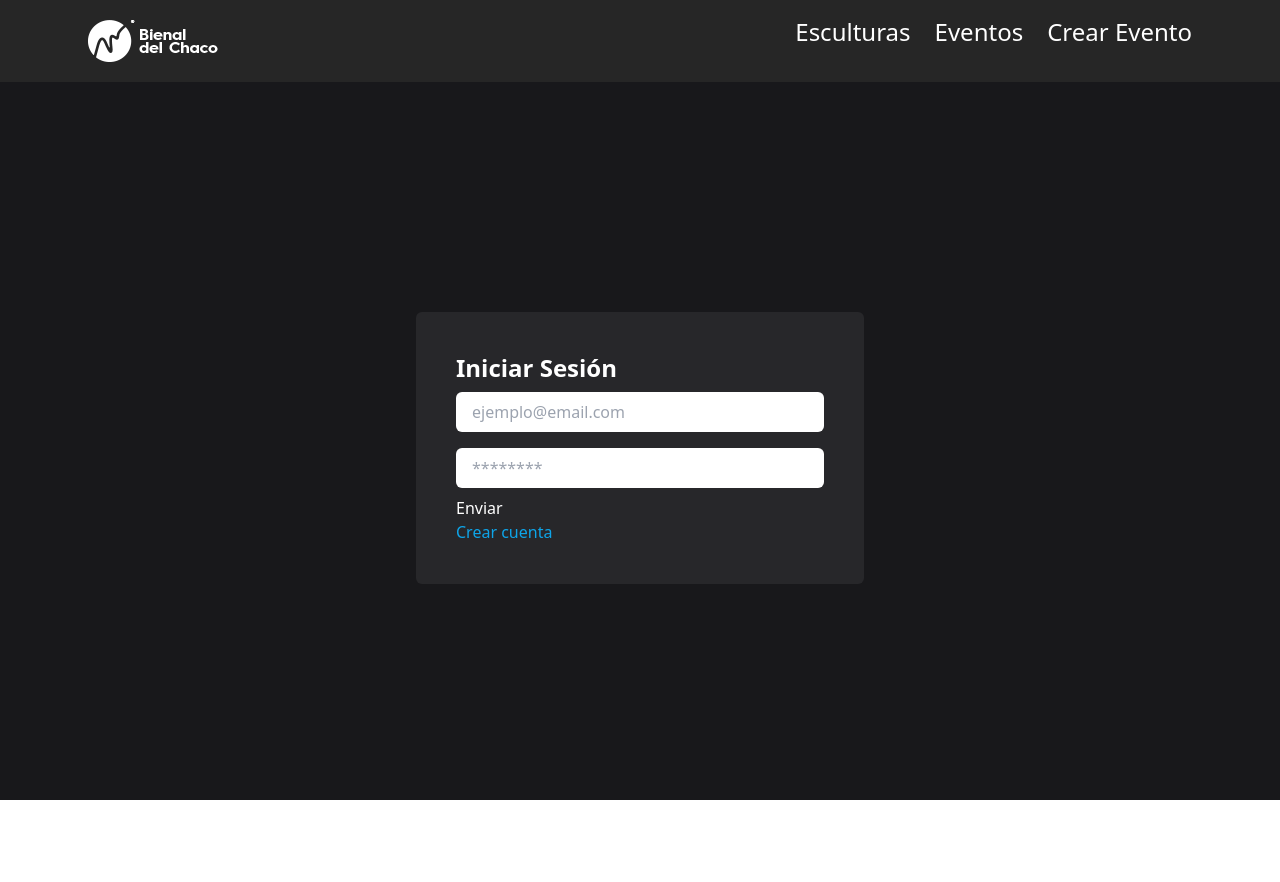
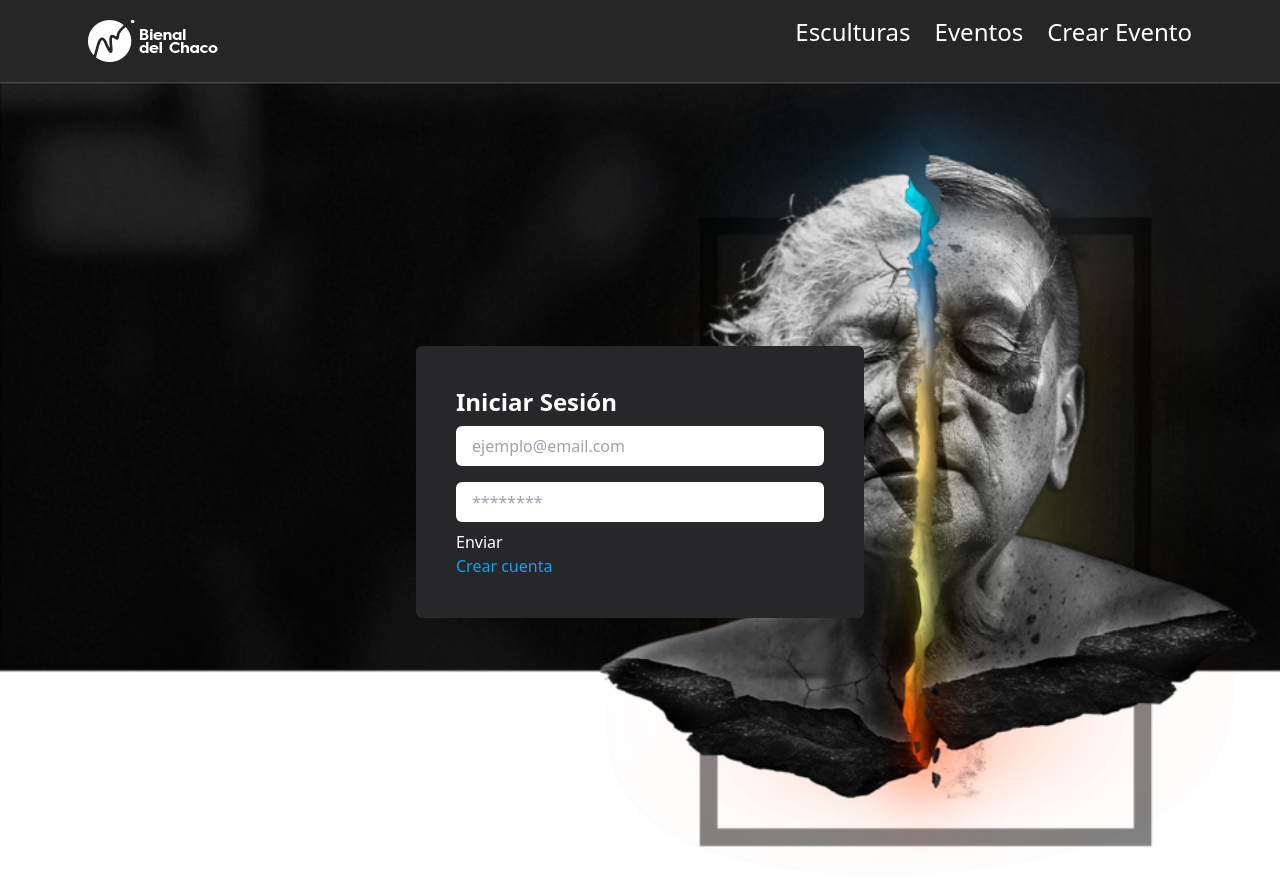
Before and after one commit to lautarofaccini/desarrollo-tpf, a React (Vite) app in the folder client/: page /login in a window 1280 px wide. Before the commit the page ends 814 px from the top, so only its background shows below. Built offline with nearby package versions, Linux system fonts and the light colour scheme.

Commit message:
Background de login actualizado

```diff
--- a/client/src/App.jsx
+++ b/client/src/App.jsx
@@ -14,7 +14,7 @@ function App() {
   return (
     <div className="bg-zinc-900 h-screen">
       <Navbar />
-      <div className="container mx-auto py-4 px-20">
+      <div className="">
         <EventoContextProvider>
           <Routes>
             <Route path="/" element={<HomePage />} />
--- /dev/null
+++ b/client/src/components/ImagenFondo.jsx
@@ -0,0 +1,11 @@
+import React from 'react';
+
+const Background = ({ children }) => {
+    return (
+        <div className="bg-[url('/Home.png')] bg-cover w-full h-screen flex items-center justify-center overflow-hidden overflow-x-hidden p-0 m-0">
+        {children}
+        </div>
+);
+};
+
+export default Background;
--- a/client/src/pages/EsculturasPage.jsx
+++ b/client/src/pages/EsculturasPage.jsx
@@ -3,7 +3,7 @@ import { esculturas } from './esculturas';
 
 const EsculturaList = () => {
 return (
-    <div className="container mx-auto p-4">
+    <div className="container mx-auto py-4 px-20">
         <h1 className="text-2xl font-bold mb-8 hc-blue text-white text-center">Esculturas del escultor</h1>
         <div className="grid grid-cols-1 md:grid-cols-3 gap-6">
             {esculturas.map((escultura) => (
--- a/client/src/pages/LoginPage.jsx
+++ b/client/src/pages/LoginPage.jsx
@@ -2,7 +2,7 @@ import { useForm } from "react-hook-form";
 import { useAuth } from "../context/AuthContext";
 import { Link, useNavigate } from "react-router-dom";
 import { useEffect } from "react";
-
+import Background from '../components/ImagenFondo';
 function LoginPage() {
   const {
     register,
@@ -20,8 +20,9 @@ function LoginPage() {
     signin(values);
   });
   return (
-    <div className="flex items-center justify-center h-[calc(100vh-100px)]">
-      <div className=" bg-zinc-800 max-w-md p-10 rounded-md w-full">
+    <Background>
+    <div className="flex items-center justify-center h-screen w-full">
+      <div className=" bg-zinc-800 max-w-md p-10 rounded-md w-full ">
         <h1 className="text-2xl font-bold text-white">Iniciar Sesión</h1>
         {loginErrors.map((error, i) => (
           <div key={i} className="bg-red-500 p-2 text-white">
@@ -54,6 +55,7 @@ function LoginPage() {
         </Link>
       </div>
     </div>
+    </Background>
   );
 }
 
```
Also changed, not shown: client/public/Home.png (added).
